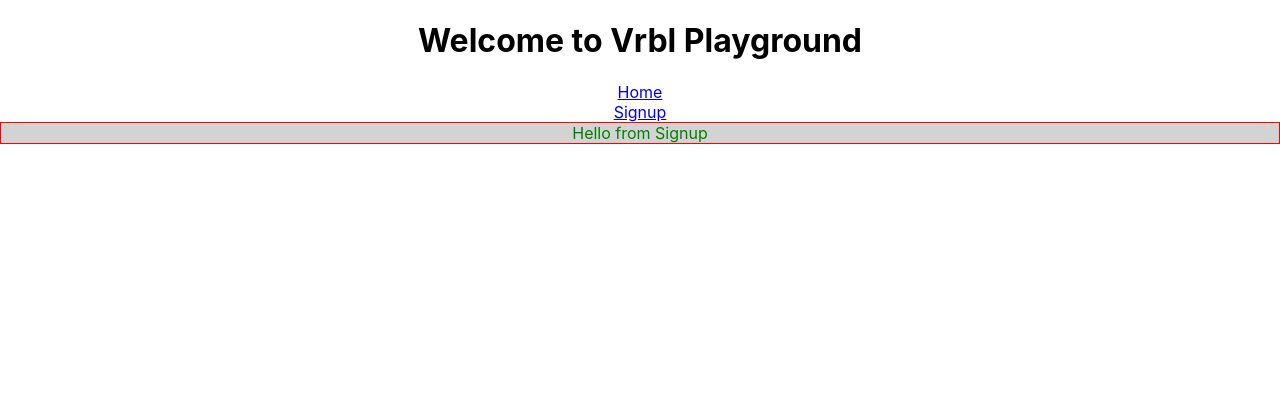
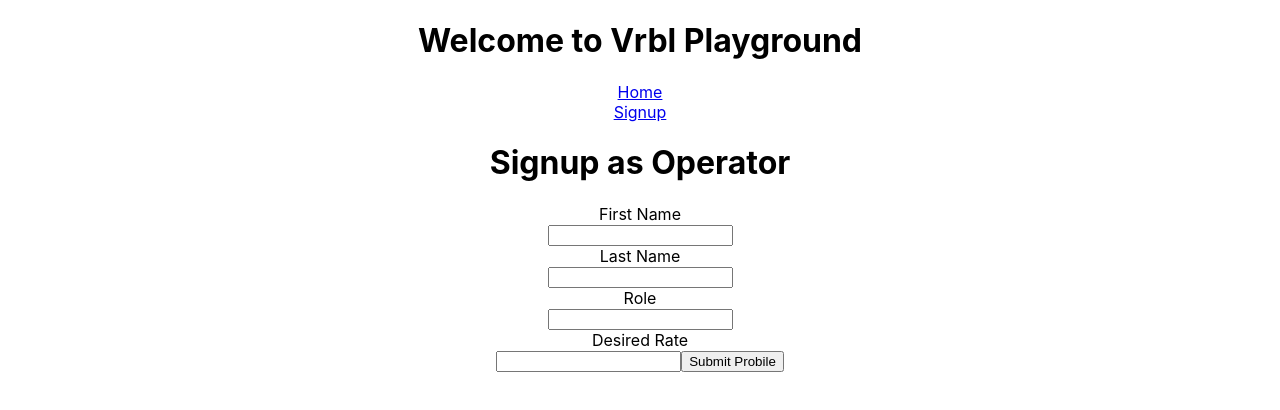
Before and after one commit to JonathanWaller/vrbl-playground, a React (Create React App) app: page /signup in a window 1280 px wide. Shown: the top 410 px of the page. Built offline with nearby package versions, Linux system fonts and the light colour scheme.

Commit message:
adding signup

```diff
--- a/src/components/Signup/Signup.js
+++ b/src/components/Signup/Signup.js
@@ -4,13 +4,32 @@ import "./Signup.scss";
 class Signup extends Component {
   constructor() {
     super();
-    this.state = {};
+    this.state = {
+      first: "",
+      last: "",
+      role: "",
+      rate: null
+    };
   }
 
+  handleFirst = e => {
+    this.setState({ first: e.target.value });
+  };
+
   render() {
+    console.log(this.state);
     return (
       <>
-        <div className="test">Hello from Signup</div>
+        <h1>Signup as Operator</h1>
+        <div>First Name</div>
+        <input onChange={e => this.handleFirst(e)} />
+        <div>Last Name</div>
+        <input />
+        <div>Role</div>
+        <input />
+        <div>Desired Rate</div>
+        <input />
+        <button>Submit Probile</button>
       </>
     );
   }
```
